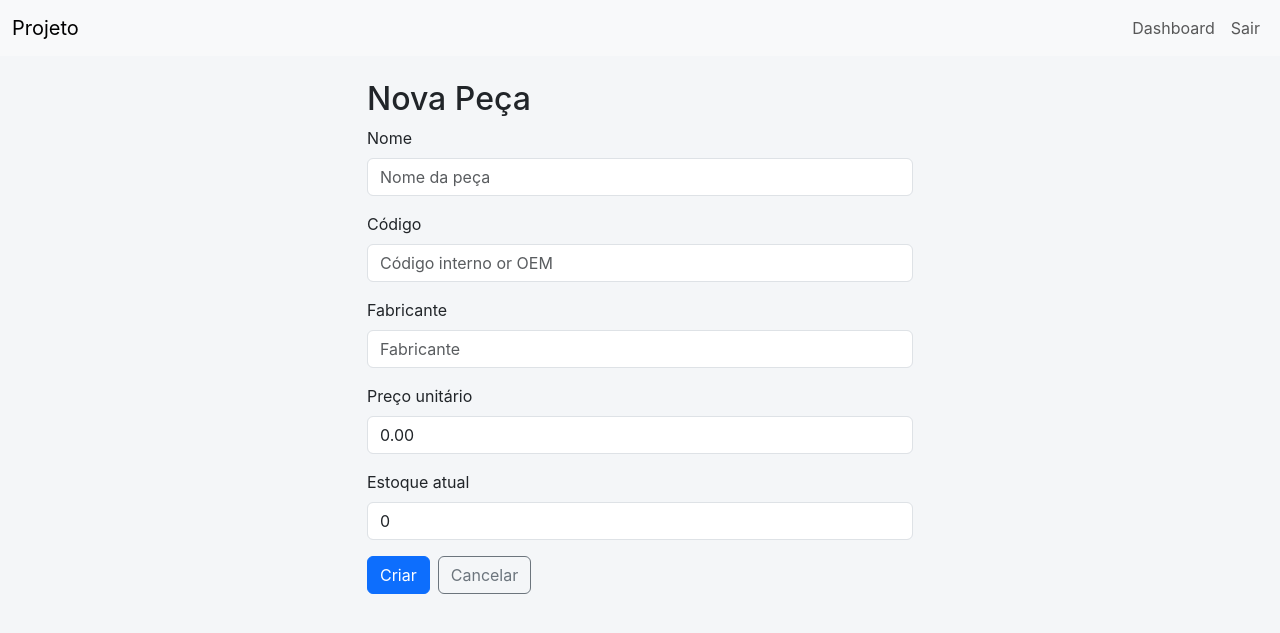
After one commit to cesarapires/projeto-web, a Django app: page /dashboard/admin/pecas/novo/ in a window 1280 px wide. The commit adds this page. Shown: the top 633 px of the page. Run offline with Django 5.2, Linux system fonts and the light colour scheme; the visitor is signed in with stand-in values (Sample User, id 1).

Commit message:
Adiciona funcionalidades de gerenciamento de peças, incluindo listagem, criação, edição e exclusão no dashboard administrativo.

```diff
--- a/site_principal/templates/site_principal/admin_dashboard.html
+++ b/site_principal/templates/site_principal/admin_dashboard.html
@@ -9,6 +9,7 @@
 
   <div class="mt-3">
     <a href="{% url 'admin_orcamento_create' %}" class="btn btn-success me-2">Novo Orçamento</a>
+    <a href="{% url 'peca_list' %}" class="btn btn-secondary ms-2">Gerenciar Peças</a>
   </div>
 
   <hr class="my-4">
--- /dev/null
+++ b/site_principal/templates/site_principal/admin_peca_form.html
@@ -0,0 +1,41 @@
+{% extends 'base.html' %}
+
+{% block title %}{% if create %}Nova Peça{% else %}Editar Peça{% endif %}{% endblock %}
+
+{% block content %}
+  <div class="row justify-content-center">
+    <div class="col-md-6">
+      <h2>{% if create %}Nova Peça{% else %}Editar Peça{% endif %}</h2>
+
+      <form method="post">
+        {% csrf_token %}
+        {{ form.non_field_errors }}
+        <div class="mb-3">
+          <label for="id_nome" class="form-label">Nome</label>
+          {{ form.nome }}
+        </div>
+        <div class="mb-3">
+          <label for="id_codigo" class="form-label">Código</label>
+          {{ form.codigo }}
+        </div>
+        <div class="mb-3">
+          <label for="id_fabricante" class="form-label">Fabricante</label>
+          {{ form.fabricante }}
+        </div>
+        <div class="mb-3">
+          <label for="id_preco_unitario" class="form-label">Preço unitário</label>
+          {{ form.preco_unitario }}
+        </div>
+        <div class="mb-3">
+          <label for="id_estoque_atual" class="form-label">Estoque atual</label>
+          {{ form.estoque_atual }}
+        </div>
+
+        <div class="d-flex gap-2">
+          <button type="submit" class="btn btn-primary">{% if create %}Criar{% else %}Salvar{% endif %}</button>
+          <a href="{% url 'peca_list' %}" class="btn btn-outline-secondary">Cancelar</a>
+        </div>
+      </form>
+    </div>
+  </div>
+{% endblock %}
```
Also changed, not shown: site_principal/templates/site_principal/admin_peca_confirm_delete.html (added, +20 -0 lines), site_principal/templates/site_principal/admin_peca_list.html (added, +48 -0 lines).
